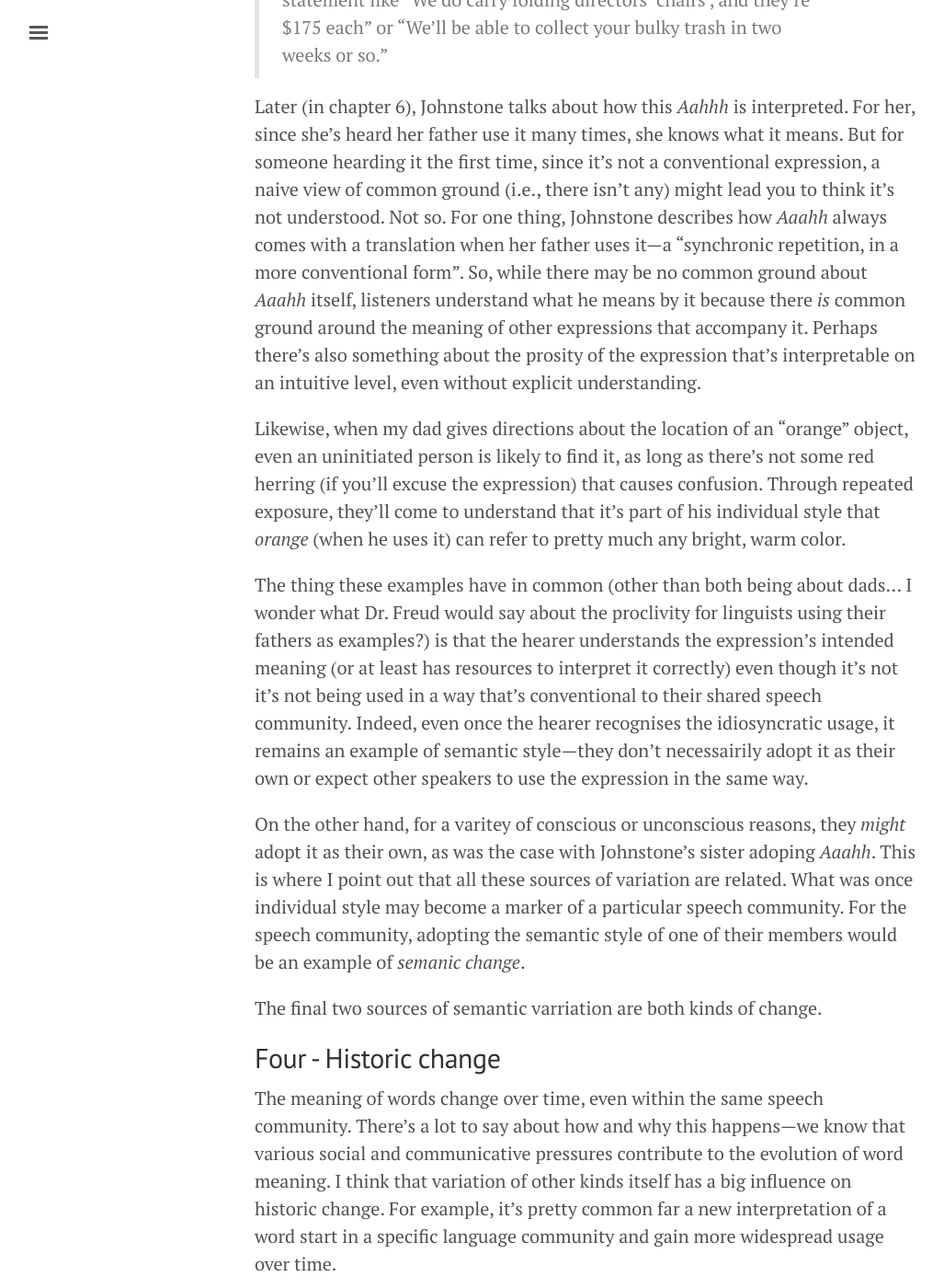
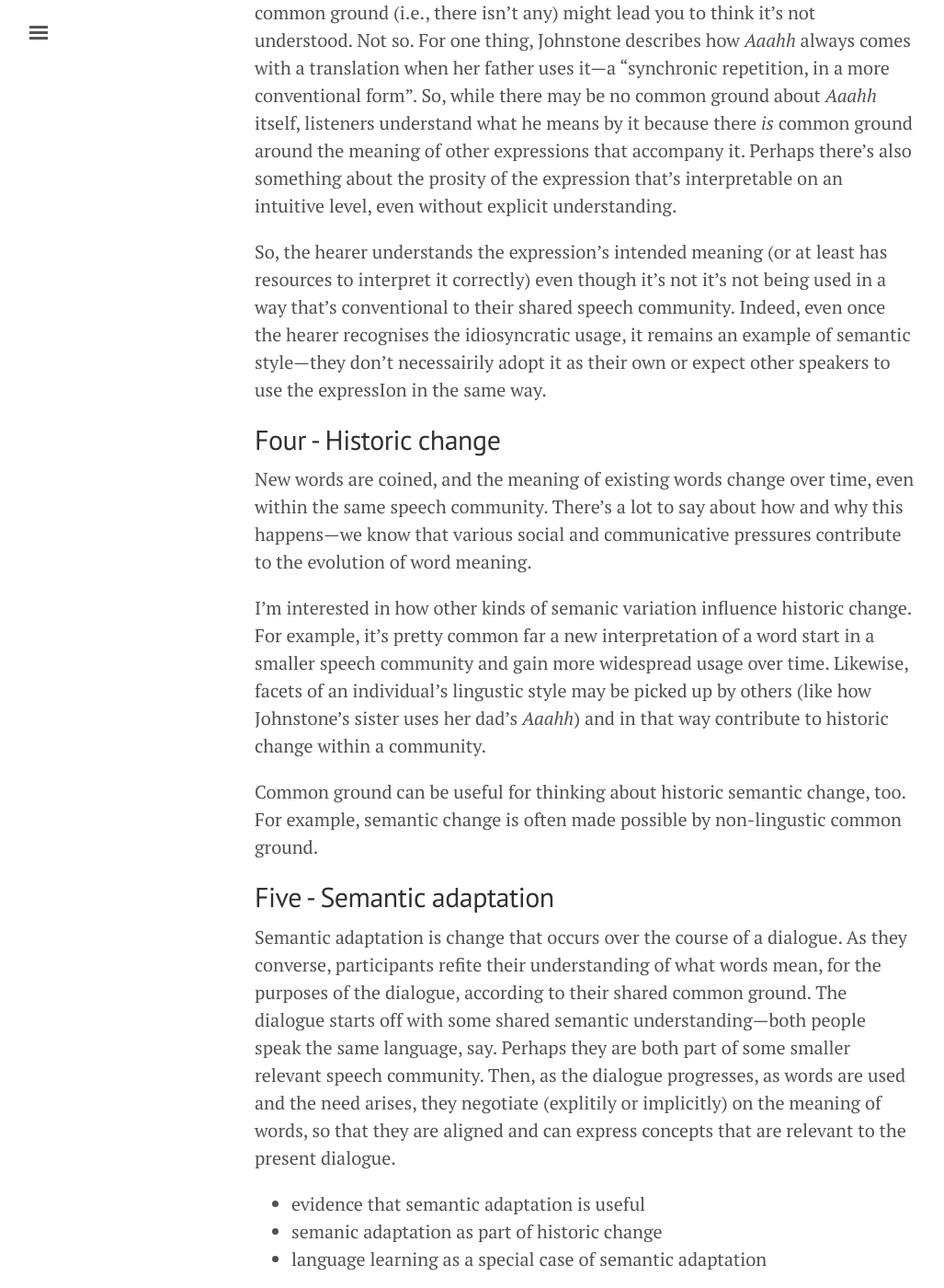
Before and after one commit to winobes/winobes.github.io, a Jekyll site: the page built from _posts/2018-09-18-kinds-of-semantic-variation.md, in a window 1280 px wide and 1400 px high, scrolled down 3143 px. Shown: the whole window at 92% size, without its empty margins (3-1030 px from the left). Built offline with Jekyll 4.4.1, drawn with Linux system fonts in a browser that asks for light colours; some of the changed text lies outside the part shown.

Commit message:
historic change section

```diff
--- a/_posts/2018-09-18-kinds-of-semantic-variation.md
+++ b/_posts/2018-09-18-kinds-of-semantic-variation.md
@@ -18,24 +18,27 @@ Semantic change is part of a broader category of phenomena I'll call _semantic v
 Whenever the same word is used to mean two different things, that's an example of semantic variation.
 Naturally, _change_ is just variation over time.
 
-Here are five kinds of semantic variation (I hesitate to say **the** five kinds of semantic variation),
-and a little about the framework---_common ground_---that brings them together.
+Here are five kinds of semantic variation (I hesitate to say **the** five kinds of semantic variation but... maybe?),
+and a little about the framework---*common ground*---that brings them together.
 
 ## One - Polysemy & Homonymy
 
-This is probably the first thing that comes to mind when it comes to the same word meaning two different things.
-Take the word _bank_. It has several possible meanings.
+This is probably the first thing that comes to mind when we talk about the same word meaning two different things.
+Take the word _bank_, for example. It has several possible meanings.
 If I say to you "let's have lunch down by the _bank_", I could be referring to a riverbank, or I could be talking about
-a building where you keep money.
-Usually it's possible to tell which based on context (such as where we usually eat lunch).
+somewhere you keep money.
+Usually it's possible to tell which sense is meant based on context.
 
-People have different ideas about the difference between polysemy and homonymy, but usually homonymy carries
-the connotation that the two senses are "acidentally" connected to the same word.
-I think it's useful to define homonymy in terms of vagueness.
-The bank/riverbank example is homonymy because it's not possible to be vague about which of the two meanings I intended.
+So what's the difference between *polysemy* and *homonymy*?
+Both refer to the same word having two different senses, but usually *homonymy* carries the connotation that
+the two senses are "acidentally".
+I think it can be useful to mark the difference in terms of vagueness.
+So, bank/riverbank is an example of homonymy because it's not possible to be vague about which of the two meanings I intended.
 Either I was suggesting we eat lunch by the riverbank or by the bank-bank, it can't be _kind of both_.
 On the other hand if I say "oh I hate that bank", I might mean _bank_ in the sense of the bank as a corporate entity, or I might be talking about
 the physical building, or I might be talking about something that encompasses both.
+So bank (a building) and bank (a financial institution) are an example of polysemy, but not homonymy,
+since the senses are related enough that it's possible to be vague about them in this way.
 
 ## Two - Different speech communities
 
@@ -47,46 +50,43 @@ where everyone knows a thing, but also everyone _knows_ that everyone knows it a
 everyone knows it (and so on).
 
 Common ground needs to be _based_ on something.
-For example, if we watch a tennis match together, certain facts, such as who won the match,
+There needs to be some reason to belive everyone is on the same page.
+For example, if you and I were to watch a tennis match together, certain facts such as who won the match
 are _grounded_ (i.e. part of the common ground) between us.
 The event of watching the match serves as a _basis_ for this common ground.
-This is what's called a _perceptual basis_---it's something that we both percieved and percieved each other perceiving.
+This is what's called a _perceptual basis_ since it's part of the event that we were both there
+and saw eachother there.
 
 There's another kind of basis called a _communal basis_.
 A communial basis grounds knowledge based on belonging to a the same community.
 For example, a nurse may assume that a doctor knows difference between a humerus and a femur
-_based_ on the fact that they both belong to the same community of medical professionals.
+_based_ on their joint membership in a community of medical professionals.
 
 Communial bases are what we rely on to ground linguistic knowledge, such as, (surprise!) the meanings of words.
-In this framework, _speech communities_ come first (conceptually, at least) and _languages_ are just the
+In this framework, languages, dialects, the jargon shared by communites of practice, the unique set of
+inside jokes that you refer to when speaking with your immediate family or a close circle of friends---all these things
+are the same _kind_ of thing as far as common ground is concerned.
+
+So, speech _communities_ come first (conceptually, at least) and _languages_ are just the
 linguistic common ground of the speech community.
-For example, English is the linguistic common ground between the community of English speakers.
-This might seem a little circular, but I promise it's not any more circular than doing it the other way around.
+There are definitely things left unexplained by this framing,
+and I'm interested in exploring some of them.
 
-The nice thing about this is that we can also explain differences in meaning that exist _within_ a language
-(as we classically understand it).
-
-[example of speech community word]
+For one thing, no speech community is homogenious.
+If a speech community is a group of people sharing a linguistic common ground,  what accounts for the diversity of language
+use we see _within_ communities?
+That comes next.
 
 [^1]: e.g., Clark, Herbert H. _Using Language_. Cambridge University Press, 1996.
 
 ## Three - Stylistic diversity
 
-People also have their own unique linguistic style.
 Usually when we think of lingustic style it has to do with word choice,
 or maybe something about how people tend to construct sentences syntactically---the
 sorts of things that contribute to tone and register.
 But I think that poeple also use words to mean different things on an individual basis.
 
-I'm not sure this example is going to be teribly convincing, but I'll give it a try.
-My Dad routinely uses the word _orange_ to refer to objects with hues ranging anywhere from highlighter yellow to hot pink.
-I don't know why, exactly. Maybe it has something to do with his chromatic perception.
-But you press him on it he'll agknowledge that he realizes it isn't exactly orange.
-What matters here, though, is that he's not using the word _orange_ because of some convention in an established
-speech community or anything like that, that's just how _he_ uses the word.
-And because it's _close enough_ to what people conventionally think of as orange, it usually (with some notable exceptions) works out.
-
-Barbara Johnstone's has an example in _The Linguistic Individual_ that I think fits too
+Barbara Johnstone's has an example in _The Linguistic Individual_ that I think fits.[^2]
 
 > I once stayed with my sister during a week when, just having moved to
 > a new twon, she made onumber of phone calls inquiring about goods
@@ -102,7 +102,7 @@ Barbara Johnstone's has an example in _The Linguistic Individual_ that I think f
 > like "We do carry folding directors' chairs , and they're $175 each" or
 > "We'll be able to collect your bulky trash in two weeks or so."
 
-Later (in chapter 6), Johnstone talks about how this _Aahhh_ is interpreted.
+Later[^3], Johnstone talks about how this _Aahhh_ is interpreted.
 For her, since she's heard her father use it many times, she knows what it means.
 But for someone hearding it the first time, since it's not a conventional expression,
 a naive view of common ground (i.e., there isn't any) might lead you to think it's not
@@ -115,41 +115,34 @@ expressions that accompany it.
 Perhaps there's also something about the prosity of the expression
 that's interpretable on an intuitive level, even without explicit understanding.
 
-Likewise, when my dad gives directions about the location of an "orange" object, even an uninitiated
-person is likely to find it, as long as
-there's not some red herring (if you'll excuse the expression) that causes confusion.
-Through repeated exposure, they'll come to understand that it's part of his individual
-style that _orange_ (when he uses it) can refer to pretty much any bright, warm color.
-
-The thing these examples have in common (other than both being about dads... I wonder
-what Dr. Freud would say about the proclivity for linguists using their fathers as examples?) is that
-the hearer understands the expression's intended meaning (or at least has resources to interpret
+So, the hearer understands the expression's intended meaning (or at least has resources to interpret
 it correctly) even though it's not it's not being used in a way that's conventional to their
 shared speech community.
 Indeed, even once the hearer recognises the idiosyncratic usage, it remains an example
 of semantic style---they don't necessairily adopt it as their own or expect other
-speakers to use the expression in the same way.
+speakers to use the expressIon in the same way.
 
-On the other hand, for a varitey of conscious or unconscious reasons, they _might_
-adopt it as their own, as was the case with Johnstone's sister adoping _Aaahh_.
-This is where I point out that all these sources of variation are related.
-What was once individual style may become a marker of a particular speech community.
-For the speech community, adopting the semantic style of one of their members would
-be an example of _semanic change_.
-
-The final two sources of semantic varriation are both kinds of change.
+[^2]: Johnstone, Barbara. _The Linguistic Individual: Self-Expression in Language and Linguistics._ Oxford Studies in Sociolinguistics. Oxford, New York: Oxford University Press, 1996, Chapter 1.
+[^3]: Chapter 6.
 
 ## Four - Historic change
 
-The meaning of words change over time,
+New words are coined, and the meaning of existing words change over time,
 even within the same speech community.
 There's a lot to say about how and why this happens---we know that various
 social and communicative pressures contribute to the evolution of word meaning.
-I think that variation of other kinds itself has a big influence on historic change.
-For example, it's pretty common far a new interpretation of a word start in a specific language community
+
+I'm interested in how other kinds of semanic variation influence historic change.
+For example, it's pretty common far a new interpretation of a word start in a smaller speech community
 and gain more widespread usage over time.
+Likewise, facets of an individual's lingustic style may be picked up by others
+(like how Johnstone's sister uses her dad's _Aaahh_)
+and in that way contribute to historic change within a community.
 
-- hamilton
+Common ground can be useful for thinking about historic semantic change, too.
+For example, semantic change is often made possible by non-lingustic common ground.
+
+
 
 ## Five - Semantic adaptation
 
```
